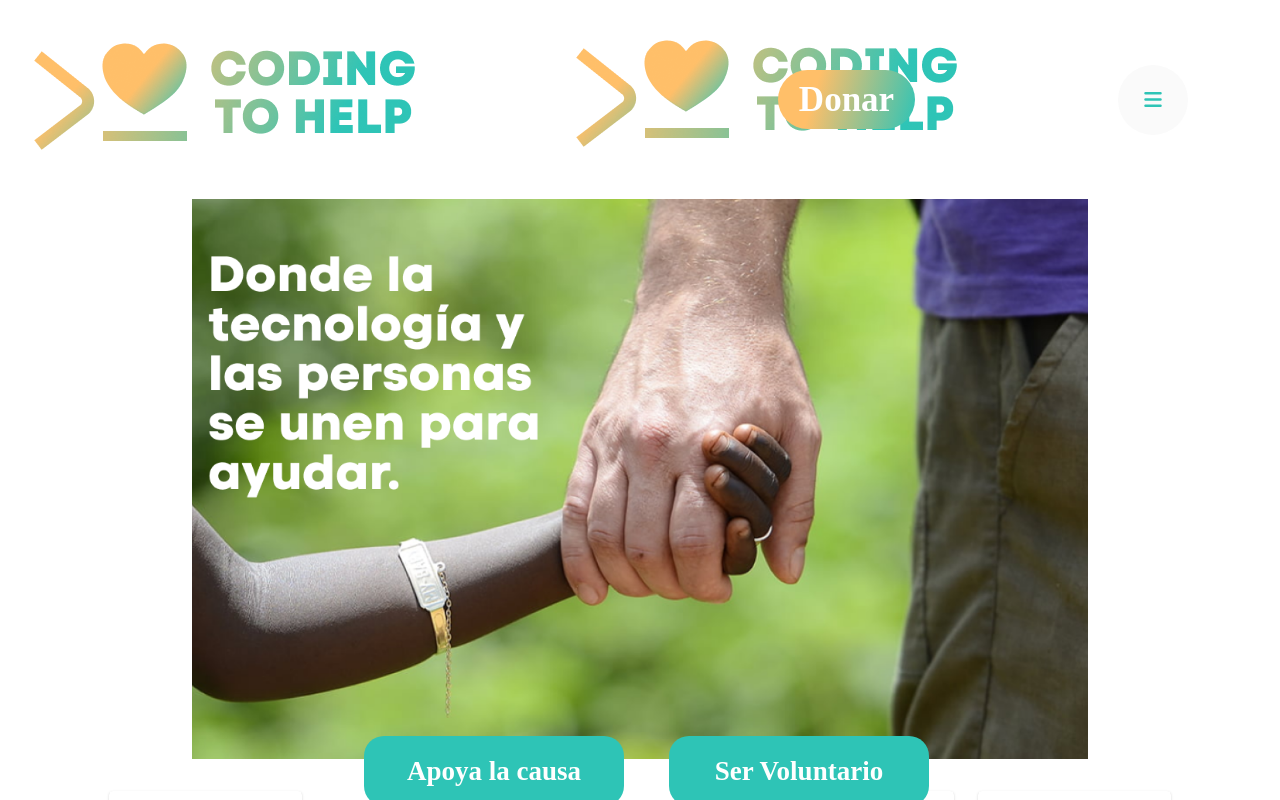
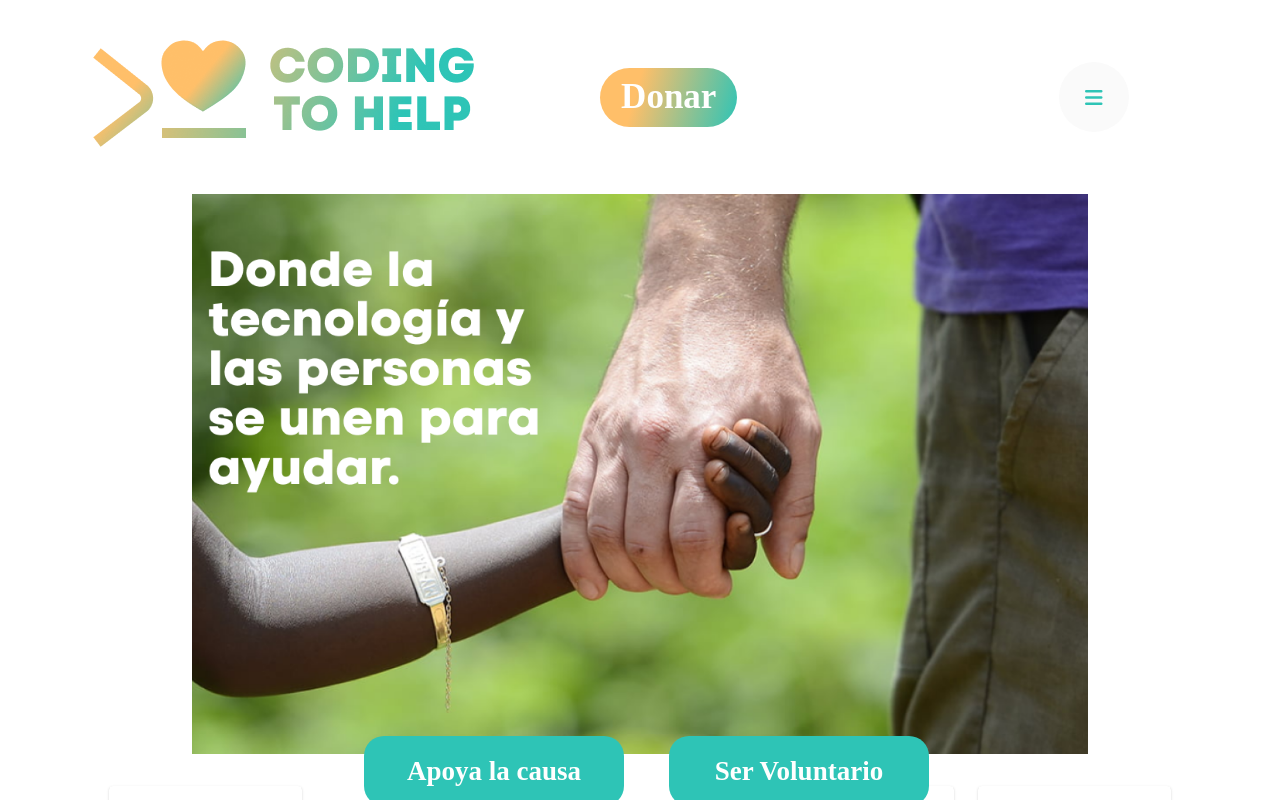
Before and after one commit to MDVeloper/ong-client, a React (Create React App) app: page / in a window 1280 px wide. Shown: the top 800 px of the page. Built offline with nearby package versions, Linux system fonts and the light colour scheme; no server answers.

Commit message:
font corregida

```diff
--- a/src/Components/Navbar/Navbar.jsx
+++ b/src/Components/Navbar/Navbar.jsx
@@ -18,7 +18,7 @@ export default function Navbar() {
 
             <Link to="/"><img src={logo} alt=" " className={styles.logo1}/></Link>
             <Link to="/"><img src={logo2} alt=" " className={styles.logo2} /></Link>
-            <Link to="/"><img src={logo} alt=" " /></Link>
+
             <Link to="/donaciones">
                 <button className={styles.button}>Donar</button>
             </Link>
--- a/src/index.css
+++ b/src/index.css
@@ -1,6 +1,6 @@
 @import url('https://fonts.googleapis.com/css2?family=Ubuntu:wght@400;500&display=swap');
 @font-face {
-  font-family: 'Code Text';
+  font-family: 'Code Next';
   src: url(./transfonter.org-20211208-033256/);
 }
 
```
